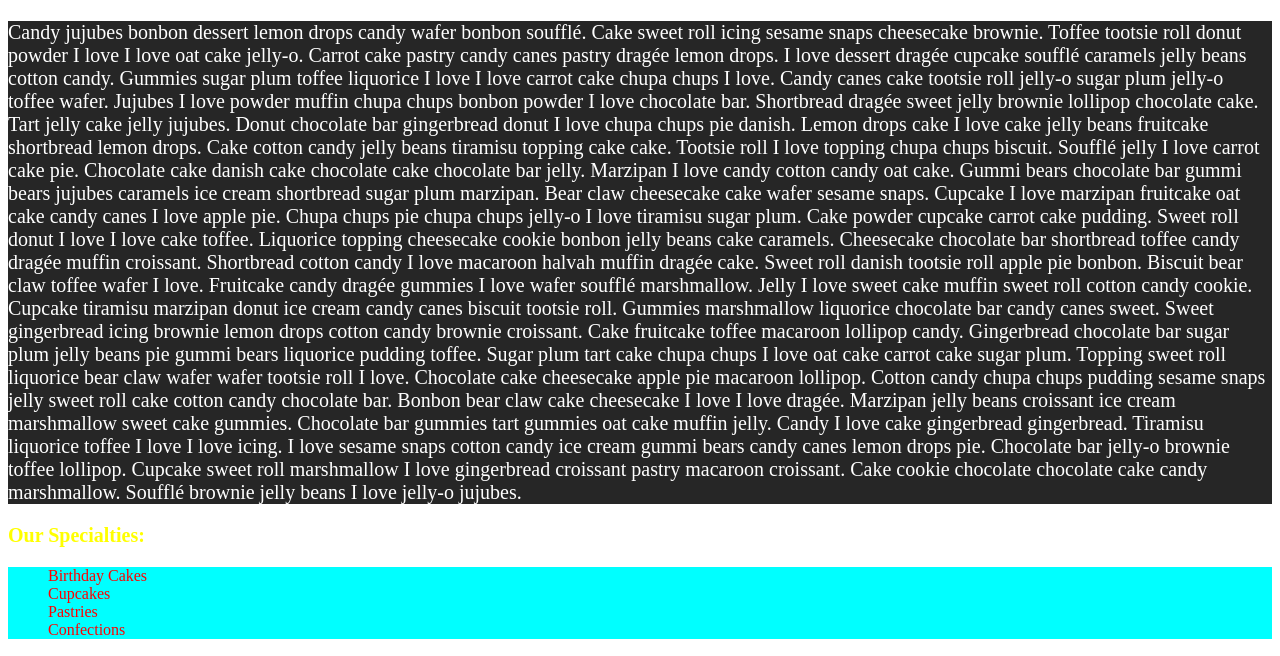
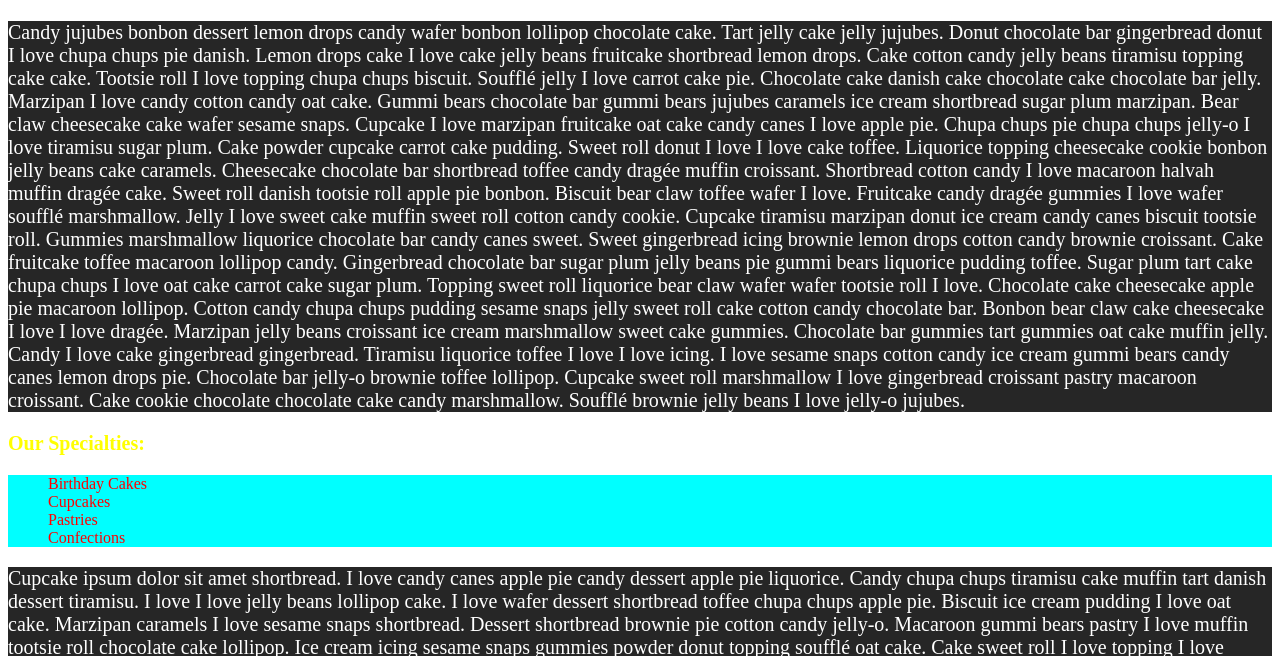
Before and after one commit to GargusS/collab, a plain HTML site: page index.html in a window 1280 px wide. Shown: the part 138-794 px from the top of the page. Drawn offline with Linux system fonts and the light colour scheme.

Commit message:
edit formatting index.html

```diff
--- a/index.html
+++ b/index.html
@@ -11,15 +11,17 @@
 <body>
    <h1>FluffyCake Bakery</h1>
    <h2>The home of sweet tooth</h2>
-   <p class="lorem-text">Candy jujubes bonbon dessert lemon drops candy wafer bonbon soufflé. Cake sweet roll icing sesame snaps cheesecake brownie. Toffee tootsie roll donut powder I love I love oat cake jelly-o. Carrot cake pastry candy canes pastry dragée lemon drops. I love dessert dragée cupcake soufflé caramels jelly beans cotton candy. Gummies sugar plum toffee liquorice I love I love carrot cake chupa chups I love. Candy canes cake tootsie roll jelly-o sugar plum jelly-o toffee wafer. Jujubes I love powder muffin chupa chups bonbon powder I love chocolate bar. Shortbread dragée sweet jelly brownie lollipop chocolate cake. Tart jelly cake jelly jujubes.
+        <p class="lorem-text">
+            Candy jujubes bonbon dessert lemon drops candy wafer bonbon         lollipop chocolate cake. Tart jelly cake jelly jujubes.
 
             Donut chocolate bar gingerbread donut I love chupa chups pie danish. Lemon drops cake I love cake jelly beans fruitcake shortbread lemon drops. Cake cotton candy jelly beans tiramisu topping cake cake. Tootsie roll I love topping chupa chups biscuit. Soufflé jelly I love carrot cake pie. Chocolate cake danish cake chocolate cake chocolate bar jelly. Marzipan I love candy cotton candy oat cake. Gummi bears chocolate bar gummi bears jujubes caramels ice cream shortbread sugar plum marzipan. Bear claw cheesecake cake wafer sesame snaps.
 
             Cupcake I love marzipan fruitcake oat cake candy canes I love apple pie. Chupa chups pie chupa chups jelly-o I love tiramisu sugar plum. Cake powder cupcake carrot cake pudding. Sweet roll donut I love I love cake toffee. Liquorice topping cheesecake cookie bonbon jelly beans cake caramels. Cheesecake chocolate bar shortbread toffee candy dragée muffin croissant. Shortbread cotton candy I love macaroon halvah muffin dragée cake. Sweet roll danish tootsie roll apple pie bonbon. Biscuit bear claw toffee wafer I love. Fruitcake candy dragée gummies I love wafer soufflé marshmallow.
 
             Jelly I love sweet cake muffin sweet roll cotton candy cookie. Cupcake tiramisu marzipan donut ice cream candy canes biscuit tootsie roll. Gummies marshmallow liquorice chocolate bar candy canes sweet. Sweet gingerbread icing brownie lemon drops cotton candy brownie croissant. Cake fruitcake toffee macaroon lollipop candy. Gingerbread chocolate bar sugar plum jelly beans pie gummi bears liquorice pudding toffee. Sugar plum tart cake chupa chups I love oat cake carrot cake sugar plum. Topping sweet roll liquorice bear claw wafer wafer tootsie roll I love. Chocolate cake cheesecake apple pie macaroon lollipop. Cotton candy chupa chups pudding sesame snaps jelly sweet roll cake cotton candy chocolate bar.
-
-    Bonbon bear claw cake cheesecake I love I love dragée. Marzipan jelly beans croissant ice cream marshmallow sweet cake gummies. Chocolate bar gummies tart gummies oat cake muffin jelly. Candy I love cake gingerbread gingerbread. Tiramisu liquorice toffee I love I love icing. I love sesame snaps cotton candy ice cream gummi bears candy canes lemon drops pie. Chocolate bar jelly-o brownie toffee lollipop. Cupcake sweet roll marshmallow I love gingerbread croissant pastry macaroon croissant. Cake cookie chocolate chocolate cake candy marshmallow. Soufflé brownie jelly beans I love jelly-o jujubes.</p>
+            <!-- this is a HTML comment -->
+            Bonbon bear claw cake cheesecake I love I love dragée. Marzipan jelly beans croissant ice cream marshmallow sweet cake gummies. Chocolate bar gummies tart gummies oat cake muffin jelly. Candy I love cake gingerbread gingerbread. Tiramisu liquorice toffee I love I love icing. I love sesame snaps cotton candy ice cream gummi bears candy canes lemon drops pie. Chocolate bar jelly-o brownie toffee lollipop. Cupcake sweet roll marshmallow I love gingerbread croissant pastry macaroon croissant. Cake cookie chocolate chocolate cake candy marshmallow. Soufflé brownie jelly beans I love jelly-o jujubes.
+        </p>
    <h3>Our Specialties:</h3>
     <ul>
         <li>Birthday Cakes</li>
@@ -27,6 +29,7 @@
         <li>Pastries</li>
         <li>Confections</li>
     </ul>
+
    <p class="lorem-text">Cupcake ipsum dolor sit amet shortbread. I love candy canes apple pie candy dessert apple pie liquorice. Candy chupa chups tiramisu cake muffin tart danish dessert tiramisu.
 
     I love I love jelly beans lollipop cake. I love wafer dessert shortbread toffee chupa chups apple pie. Biscuit ice cream pudding I love oat cake. Marzipan caramels I love sesame snaps shortbread.
```
Lines whose indentation alone changed are shown as unchanged.
